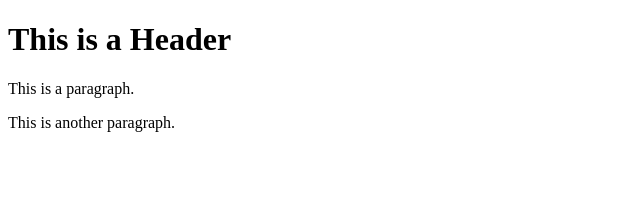
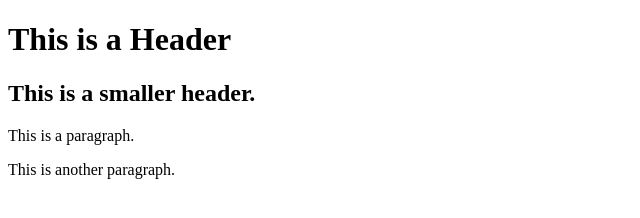
Before and after one commit to Arianazaagsma/git-test, a website: page index.html in a window 1280 px wide. Shown: the whole page, without its empty margins (0-640 px from the left). Drawn offline with Linux system fonts and the light colour scheme.

Commit message:
added package.json and NPM

```diff
--- a/index.html
+++ b/index.html
@@ -2,6 +2,7 @@
 <html>
     <body>
         <h1>This is a Header</h1>
+        <h2>This is a smaller header.</h2>
         <p>This is a paragraph.</p>
         <p>This is another paragraph.</p>
     </body>
```
Also changed, not shown: package.json (added, +19 -0 lines), 2 other files.
